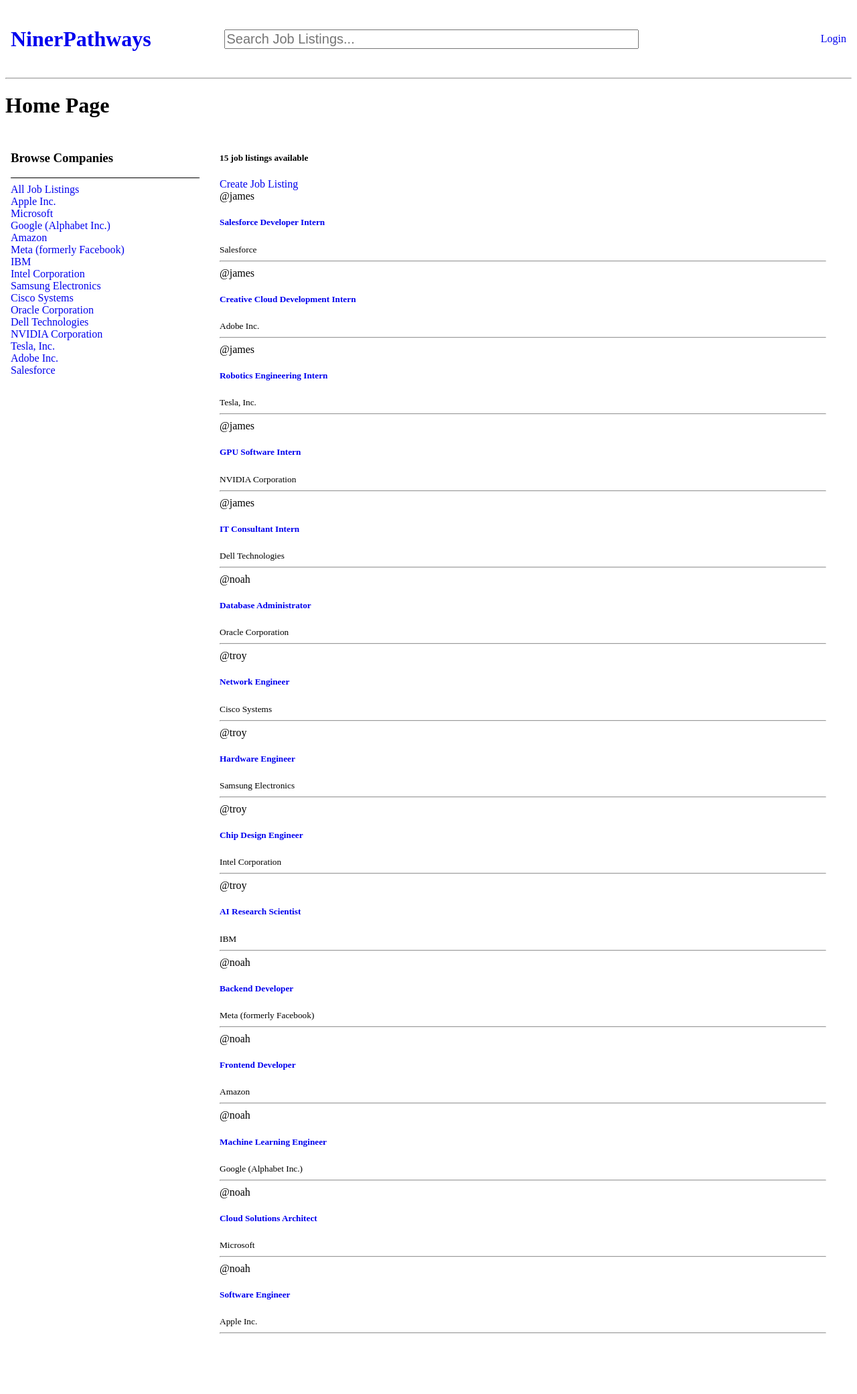
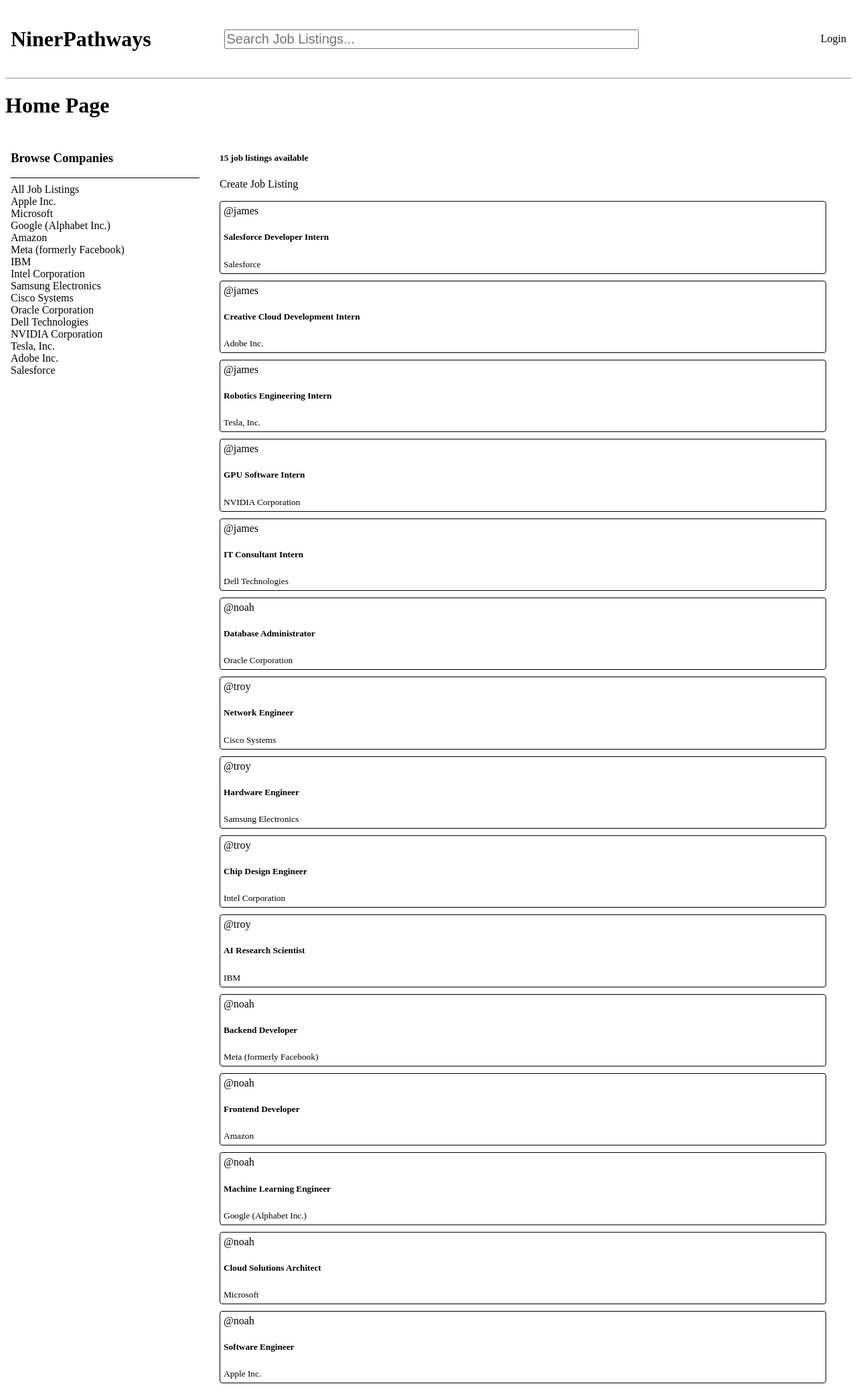
Before and after one commit to noahx937/team16se, a Django app: page / in a window 1280 px wide. Shown: the whole page at 67% size. Before the commit the page ends 1991 px from the top, so only its background shows below. Run offline with Django 5.2, Linux system fonts and the light colour scheme; data comes from the database, SQL or seed files in the repository; both versions use the stored data as it was after the commit.

Commit message:
Added more styling to home page and job page

```diff
--- a/base/templates/base/home.html
+++ b/base/templates/base/home.html
@@ -29,12 +29,12 @@
     <div class="job-listings">
         <h5>{{job_count}} job listings available</h5>
         <a href="{% url 'create-job' %}">Create Job Listing</a>
+        <hr>
 
-
-        <div>
+        <div class="job-container">
 
             {% for  job in jobs %}
-                <div>
+                <div class="job-cards">
                     {% if request.user == job.host %}
                     <a href="{% url 'update-job' job.id %}">Edit</a>
                     <a href="{% url 'delete-job' job.id %}">Delete</a>
@@ -43,7 +43,7 @@
                     <span>@{{job.host.username}}</span>
                     <h5><a href="{% url 'job' job.id %}">{{job.title}}</a></h5>
                     <small>{{job.company.name}}</small>
-                    <hr>
+                    <!-- <hr> -->
                 </div>
 
 
--- a/static/styles/home.css
+++ b/static/styles/home.css
@@ -15,3 +15,20 @@
     grid-column: span 3;
     margin-right: 30px;
 }
+
+.job-listings hr {
+    border: none;
+}
+
+.job-container {
+    display: flex;
+    flex-direction: column;
+    align-items: left;
+    gap: 10px;
+}
+
+.job-cards {
+    border: 1px solid black;
+    border-radius: 4px;
+    padding: 5px;
+}
--- a/static/styles/navbar.css
+++ b/static/styles/navbar.css
@@ -30,7 +30,12 @@
 }
 
 a {
+    color: black;
     text-decoration: none;
+}
+
+a:visited {
+    color: black;
 }
 
 a:hover {
```
Also changed, not shown: base/templates/base/job.html (+16 -10 lines), static/styles/job.css (added, +16 -0 lines), db.sqlite3.
